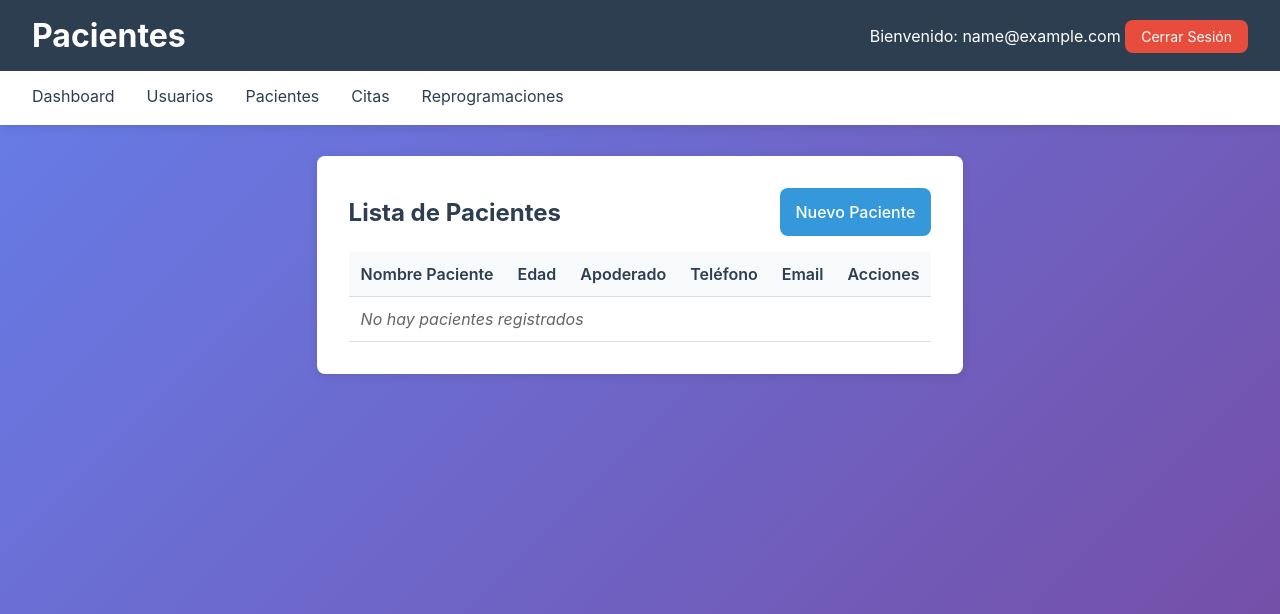
After one commit to Debye-Igor/centro-paye-sistema, a Flask app: page /pacientes in a window 1280 px wide. The commit adds this page. Shown: the top 614 px of the page. Run offline with Flask 3, Linux system fonts and the light colour scheme; the visitor is signed in with stand-in values (Sample User, id 1).

Commit message:
Se agrega formulario de pacientes, con opcion crear y editar

```diff
--- a/app.py
+++ b/app.py
@@ -5,6 +5,9 @@ from backend.config.firebase_config import firebase_config
 from firebase_admin import auth
 import requests
 import json
+from datetime import datetime, date
+
+
 
 # Cargar variables de entorno
 load_dotenv()
@@ -78,67 +81,214 @@ def logout():
 
 @app.route("/usuarios")
 def usuarios():
-    """Listar usuarios/pacientes"""
+    """Listar usuarios del sistema"""
     if 'user_id' not in session:
         return redirect(url_for('login'))
 
-    # Obtener usuarios de Firestore
-    db = firebase_config.get_db()
-    usuarios_ref = db.collection('usuarios')
-    usuarios = []
+    try:
+        db = firebase_config.get_db()
+        usuarios_ref = db.collection('usuarios_sistema')
+        usuarios = []
 
-    try:
-        docs = usuarios_ref.stream()
-        for doc in docs:
+        for doc in usuarios_ref.stream():
             usuario_data = doc.to_dict()
             usuario_data['id'] = doc.id
             usuarios.append(usuario_data)
+
+        return render_template('usuarios.html', usuarios=usuarios)
+
     except Exception as e:
-        flash(f'Error cargando usuarios: {str(e)}', 'error')
-
-    return render_template('usuarios.html', usuarios=usuarios)
+        flash(f'Error: {str(e)}', 'error')
+        return render_template('usuarios.html', usuarios=[])
 
 @app.route("/usuarios/nuevo", methods=['GET', 'POST'])
 def nuevo_usuario():
-    """Crear nuevo usuario/paciente"""
+    """Crear nuevo usuario del sistema"""
     if 'user_id' not in session:
         return redirect(url_for('login'))
 
     if request.method == 'POST':
-        # Obtener datos del formulario
-        nombre = request.form['nombre']
-        rut = request.form['rut']
-        email = request.form['email']
-        telefono = request.form['telefono']
-        fecha_nacimiento = request.form['fecha_nacimiento']
-        rol = request.form['rol']
+        # 4 campos
+        nombre = request.form['nombre'].strip()
+        email = request.form['email'].strip()
+        password = request.form['password'].strip()
+        rol = request.form['rol'].strip()
 
-        # Validaciones básicas
-        if not all([nombre, rut, email]):
-            flash('Nombre, RUT y email son obligatorios', 'error')
+        # Validación
+        if not all([nombre, email, password, rol]):
+            flash('Todos los campos son obligatorios', 'error')
             return render_template('usuario_form.html')
 
-        # Guardar en Firestore
-        db = firebase_config.get_db()
         try:
-            usuario_data = {
-                'nombre': nombre,
-                'rut': rut,
-                'email': email,
-                'telefono': telefono,
-                'fecha_nacimiento': fecha_nacimiento,
-                'rol': rol,
-                'estado': 'activo'
+            # Crear en Firebase Auth
+            api_key = os.getenv('FIREBASE_WEB_API_KEY')
+            url = f"https://identitytoolkit.googleapis.com/v1/accounts:signUp?key={api_key}"
+
+            payload = {
+                "email": email,
+                "password": password,
+                "returnSecureToken": True
             }
 
-            db.collection('usuarios').add(usuario_data)
-            flash('Usuario creado exitosamente', 'success')
-            return redirect(url_for('usuarios'))
+            response = requests.post(url, data=json.dumps(payload))
+            result = response.json()
+
+            if response.status_code == 200:
+                # Guardar en Firestore
+                db = firebase_config.get_db()
+                usuario_data = {
+                    'uid': result['localId'],
+                    'nombre': nombre,
+                    'email': email,
+                    'rol': rol,
+                    'estado': 'activo'
+                }
+
+                db.collection('usuarios_sistema').add(usuario_data)
+                flash('Usuario creado correctamente', 'success')
+                return redirect(url_for('usuarios'))
+            else:
+                flash('Error creando usuario', 'error')
 
         except Exception as e:
-            flash(f'Error creando usuario: {str(e)}', 'error')
+            flash(f'Error: {str(e)}', 'error')
 
     return render_template('usuario_form.html')
 
+
+from datetime import datetime, date
+
+def calcular_edad(fecha_nacimiento):
+    """Calcular edad en años"""
+    hoy = date.today()
+    nacimiento = datetime.strptime(fecha_nacimiento, '%Y-%m-%d').date()
+    edad = hoy.year - nacimiento.year
+    if hoy.month < nacimiento.month or (hoy.month == nacimiento.month and hoy.day < nacimiento.day):
+        edad -= 1
+    return edad
+
+@app.route("/pacientes")
+def pacientes():
+    """Listar pacientes"""
+    if 'user_id' not in session:
+        return redirect(url_for('login'))
+
+    try:
+        db = firebase_config.get_db()
+        pacientes_ref = db.collection('pacientes')
+        pacientes = []
+
+        for doc in pacientes_ref.stream():
+            paciente_data = doc.to_dict()
+            paciente_data['id'] = doc.id
+
+            # Calcular edad
+            if 'fecha_nacimiento' in paciente_data:
+                paciente_data['edad'] = calcular_edad(paciente_data['fecha_nacimiento'])
+
+            pacientes.append(paciente_data)
+
+        return render_template('pacientes.html', pacientes=pacientes)
+
+    except Exception as e:
+        flash(f'Error: {str(e)}', 'error')
+        return render_template('pacientes.html', pacientes=[])
+
+@app.route("/pacientes/nuevo", methods=['GET', 'POST'])
+def nuevo_paciente():
+    """Crear nuevo paciente"""
+    if 'user_id' not in session:
+        return redirect(url_for('login'))
+
+    if request.method == 'POST':
+        # Campos esenciales
+        nombre_paciente = request.form['nombre_paciente'].strip()
+        fecha_nacimiento = request.form['fecha_nacimiento'].strip()
+        nombre_apoderado = request.form['nombre_apoderado'].strip()
+        telefono = request.form['telefono'].strip()
+        email = request.form['email'].strip()
+
+        # Validación
+        if not all([nombre_paciente, fecha_nacimiento, nombre_apoderado,]):
+            flash('Campos marcados con * son obligatorios', 'error')
+            return render_template('paciente_form.html')
+
+        try:
+            # Guardar en Firestore
+            db = firebase_config.get_db()
+            paciente_data = {
+                'nombre_paciente': nombre_paciente,
+                'fecha_nacimiento': fecha_nacimiento,
+                'nombre_apoderado': nombre_apoderado,
+                'telefono': telefono,
+                'email': email if email else '',
+                'estado': 'activo',
+                'fecha_registro': datetime.now().isoformat()
+            }
+
+            db.collection('pacientes').add(paciente_data)
+            flash('Paciente registrado correctamente', 'success')
+            return redirect(url_for('pacientes'))
+
+        except Exception as e:
+            flash(f'Error: {str(e)}', 'error')
+
+    return render_template('paciente_form.html')
+
+
+
+@app.route("/pacientes/<paciente_id>/editar", methods=['GET', 'POST'])
+def editar_paciente(paciente_id):
+    """Editar paciente - MINIMALISTA"""
+    if 'user_id' not in session:
+        return redirect(url_for('login'))
+
+    db = firebase_config.get_db()
+
+    try:
+        # Obtener datos del paciente
+        doc_ref = db.collection('pacientes').document(paciente_id)
+        doc = doc_ref.get()
+
+        if not doc.exists:
+            flash('Paciente no encontrado', 'error')
+            return redirect(url_for('pacientes'))
+
+        paciente = doc.to_dict()
+        paciente['id'] = paciente_id
+
+        if request.method == 'POST':
+            # Actualizar datos
+            nombre_paciente = request.form['nombre_paciente'].strip()
+            fecha_nacimiento = request.form['fecha_nacimiento'].strip()
+            nombre_apoderado = request.form['nombre_apoderado'].strip()
+            telefono = request.form['telefono'].strip()
+            email = request.form['email'].strip()
+
+            # Validación
+            if not all([nombre_paciente, fecha_nacimiento, nombre_apoderado, telefono]):
+                flash('Campos marcados con * son obligatorios', 'error')
+                return render_template('paciente_edit_form.html', paciente=paciente)
+
+            # Actualizar en Firestore
+            update_data = {
+                'nombre_paciente': nombre_paciente,
+                'fecha_nacimiento': fecha_nacimiento,
+                'nombre_apoderado': nombre_apoderado,
+                'telefono': telefono,
+                'email': email if email else '',
+                'fecha_modificacion': datetime.now().isoformat()
+            }
+
+            doc_ref.update(update_data)
+            flash('Paciente actualizado correctamente', 'success')
+            return redirect(url_for('pacientes'))
+
+        return render_template('paciente_edit_form.html', paciente=paciente)
+
+    except Exception as e:
+        flash(f'Error: {str(e)}', 'error')
+        return redirect(url_for('pacientes'))
+
 if __name__ == "__main__":
     app.run(debug=True)
--- a/templates/base.html
+++ b/templates/base.html
@@ -21,7 +21,7 @@
             <ul>
                 <li><a href="{{ url_for('dashboard') }}" class="nav-link">Dashboard</a></li>
                 <li><a href="{{ url_for('usuarios') }}" class="nav-link">Usuarios</a></li>
-                <li><a href="#" class="nav-link">Profesionales</a></li>
+                <li><a href="{{ url_for('pacientes') }}" class="nav-link">Pacientes</a></li>
                 <li><a href="#" class="nav-link">Citas</a></li>
                 <li><a href="#" class="nav-link">Reprogramaciones</a></li>
             </ul>
--- /dev/null
+++ b/templates/pacientes.html
@@ -0,0 +1,44 @@
+{% extends "base.html" %}
+
+{% block title %}Pacientes - Centro Paye{% endblock %}
+{% block page_title %}Pacientes{% endblock %}
+
+{% block content %}
+<div class="content">
+    <div style="display: flex; justify-content: space-between; align-items: center; margin-bottom: 1rem;">
+        <h2>Lista de Pacientes</h2>
+        <a href="{{ url_for('nuevo_paciente') }}" class="btn-primary">Nuevo Paciente</a>
+    </div>
+
+    <table class="data-table">
+        <thead>
+            <tr>
+                <th>Nombre Paciente</th>
+                <th>Edad</th>
+                <th>Apoderado</th>
+                <th>Teléfono</th>
+                <th>Email</th>
+                <th>Acciones</th>
+            </tr>
+        </thead>
+        <tbody>
+            {% for paciente in pacientes %}
+            <tr>
+                <td>{{ paciente.nombre_paciente }}</td>
+                <td>{{ paciente.edad }} años</td>
+                <td>{{ paciente.nombre_apoderado }}</td>
+                <td>{{ paciente.telefono }}</td>
+                <td>{{ paciente.email or '-' }}</td>
+                <td>
+                    <a href="{{ url_for('editar_paciente', paciente_id=paciente.id) }}" class="btn-secondary">Editar</a>
+                </td>
+            </tr>
+            {% else %}
+            <tr>
+                <td colspan="6" class="no-data">No hay pacientes registrados</td>
+            </tr>
+            {% endfor %}
+        </tbody>
+    </table>
+</div>
+{% endblock %}
```
Also changed, not shown: templates/paciente_edit_form.html (added, +40 -0 lines), templates/paciente_form.html (added, +42 -0 lines), templates/usuario_form.html (+12 -36 lines), templates/usuarios.html (+9 -13 lines).
